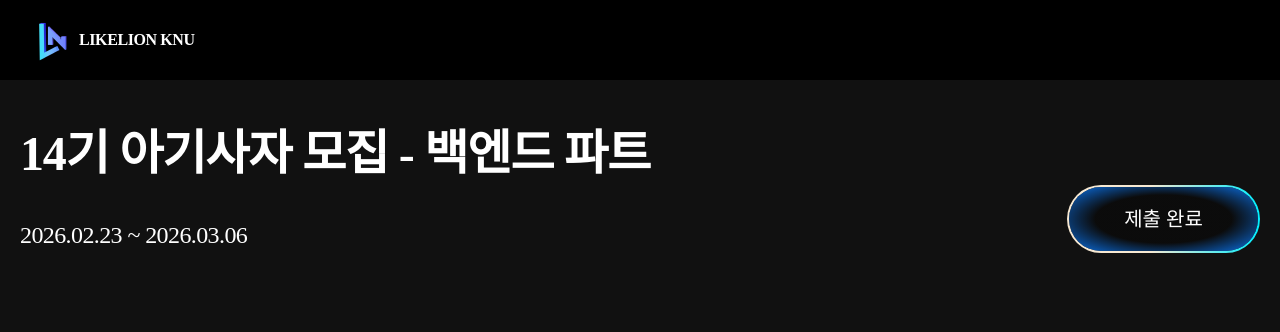
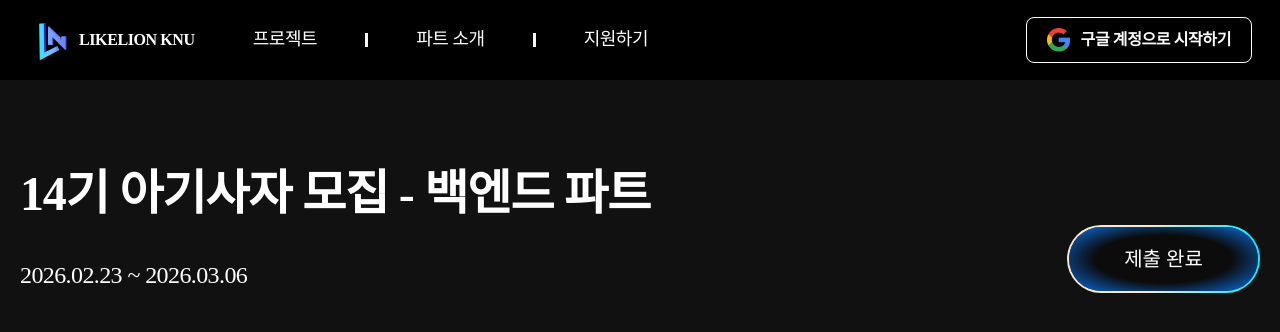
Before and after one commit to likelionknu/apply-page-client, a React (Vite) app: page /recruit in a window 1280 px wide. Shown: the top 332 px of the page. Built offline with nearby package versions, Linux system fonts and the light colour scheme; a web font is replaced by a local one.

Commit message:
#14 style: theme 줄, 글자 변수 추가 및 적용

```diff
--- a/src/features/recruit/pages/RecruitPage.tsx
+++ b/src/features/recruit/pages/RecruitPage.tsx
@@ -5,14 +5,14 @@ function RecruitPage() {
   return (
     <>
       <Header />
-      <main className="text-white1 h-dvh w-full bg-[#111111] pt-30">
+      <main className="text-white1 h-dvh w-full bg-[#111111] pt-40">
         <section className="mx-auto flex max-w-310 flex-col items-center">
           <div className="flex w-full items-end justify-between">
             <div className="flex flex-col gap-8">
-              <div className="text-[48px] leading-[140%] font-semibold tracking-[-0.025em]">
+              <div className="tracking-tight-custom text-[48px] leading-140 font-semibold">
                 14기 아기사자 모집 - 백엔드 파트
               </div>
-              <div className="text-[24px] leading-[140%] font-[400px] tracking-[-0.025em]">
+              <div className="tracking-tight-custom text-[24px] leading-140 font-[400px]">
                 2026.02.23 ~ 2026.03.06
               </div>
             </div>
--- a/src/index.css
+++ b/src/index.css
@@ -2,6 +2,10 @@
 
 @theme {
   --font-sans: "Pretendard";
+  /* line-height */
+  --leading-140: 140%;
+  /* letter-spacing */
+  --tracking-tight-custom: -0.025em;
 
   /* CSS 변수 */
   --color-sub1: #696969;
--- a/src/shared/components/Header.tsx
+++ b/src/shared/components/Header.tsx
@@ -13,12 +13,12 @@ function Header() {
         <div className="flex gap-14.5">
           <div className="flex cursor-pointer items-center">
             <img src={logoImg} alt="knu" className="w-14.75" />
-            <p className="text-base leading-[140%] font-semibold tracking-[-0.025em]">
+            <p className="tracking-tight-custom text-base leading-140 font-semibold">
               LIKELION KNU
             </p>
           </div>
           {/* hidden -> flex */}
-          <div className="hidden items-center gap-12 text-[18px] leading-[140%] font-medium tracking-[-0.025em]">
+          <div className="tracking-tight-custom flex items-center gap-12 text-[18px] leading-140 font-medium">
             <a className="hover:text-blue cursor-pointer">프로젝트</a>
             <NavDivider />
             <a className="hover:text-blue cursor-pointer">파트 소개</a>
@@ -27,10 +27,10 @@ function Header() {
           </div>
         </div>
         {/* hidden -> flex */}
-        <div className="hidden items-center gap-[19.2px]">
+        <div className="flex items-center gap-[19.2px]">
           <div className="border-white1 mr-2 flex cursor-pointer items-center rounded-lg border-[0.4px] px-5 py-2.5">
             <img src={googleImg} alt="google" className="w-6" />
-            <p className="ml-2.5 text-base leading-[140%] font-semibold tracking-[-0.025em]">
+            <p className="tracking-tight-custom ml-2.5 text-base leading-140 font-semibold">
               구글 계정으로 시작하기
             </p>
           </div>
```
